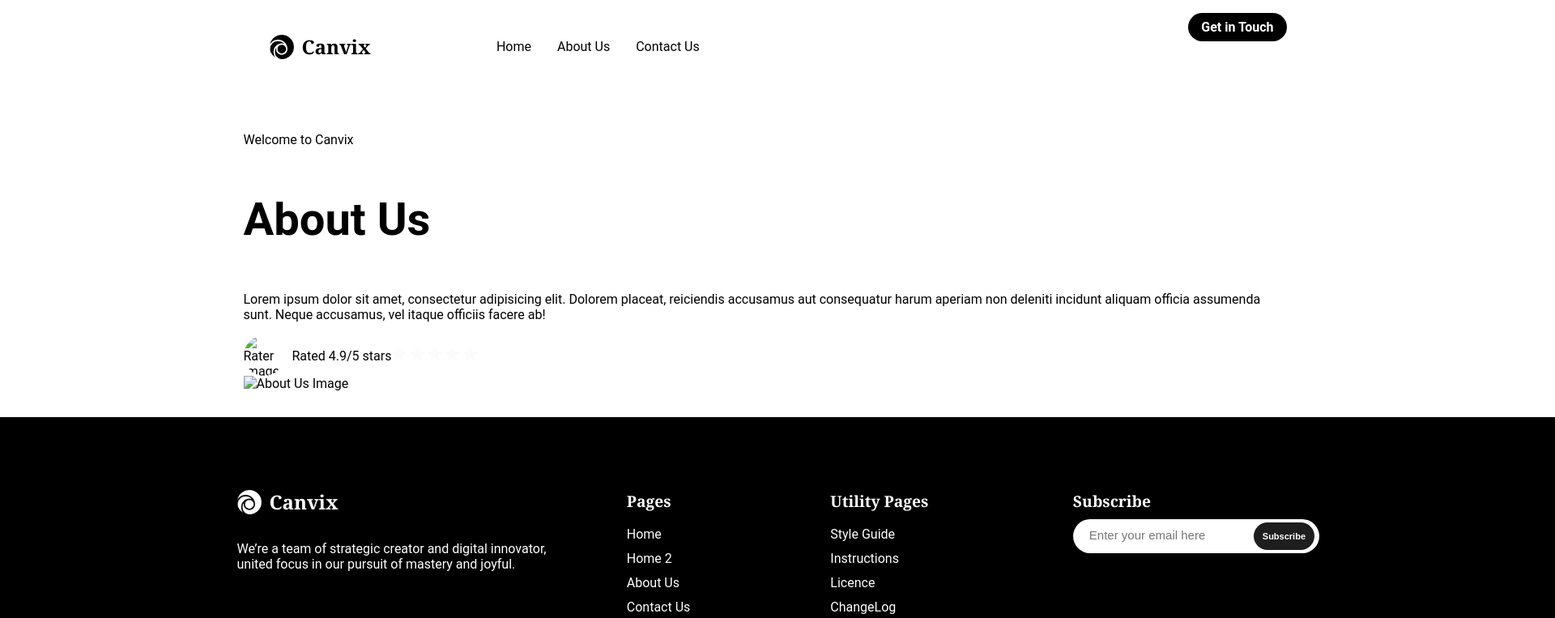
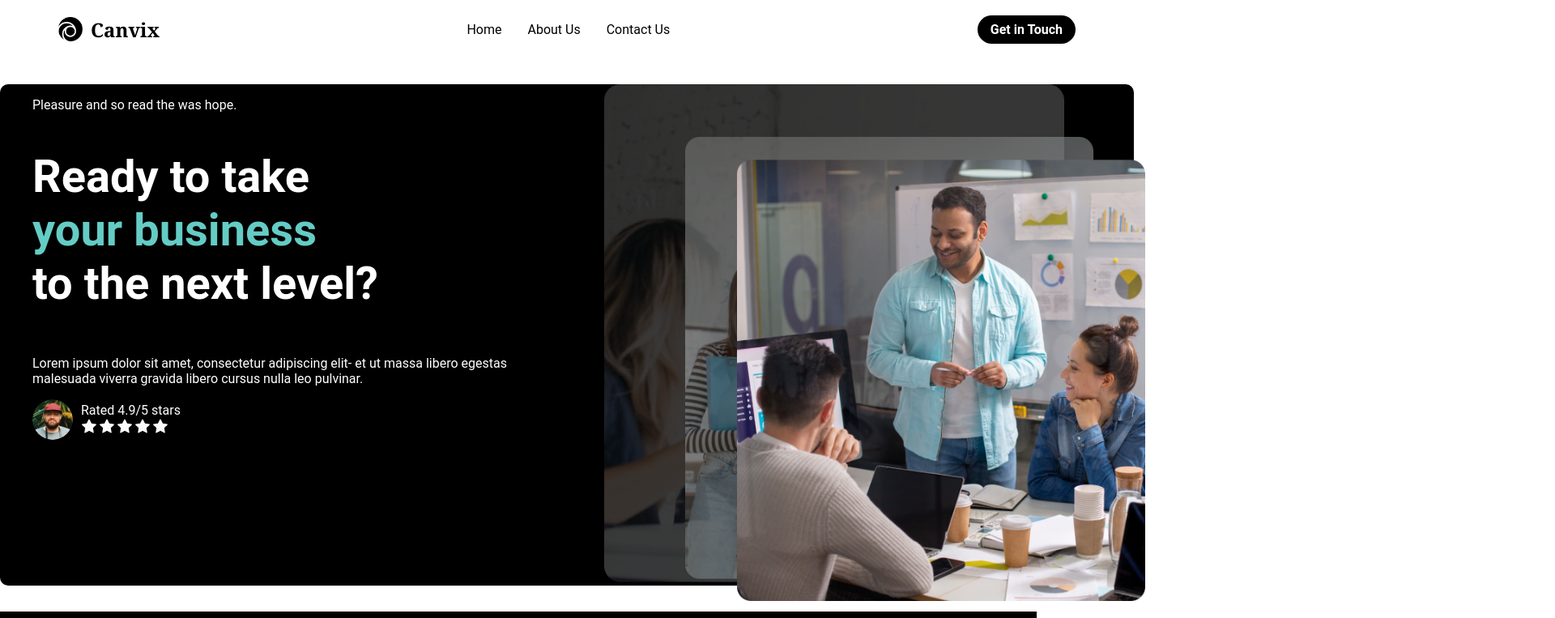
Before and after one commit to Khadijah-11/agency-website, a plain HTML site: page about-us.html in a window 1280 px wide. Shown: the top 763 px of the page at 81% size, 1920 px wide, since content can reach past the window. Drawn offline with Linux system fonts and the light colour scheme.

Commit message:
First about us section completed

```diff
--- a/about-us.html
+++ b/about-us.html
@@ -9,7 +9,7 @@
 </head>
 <body class="about-us-page">
 
-    <header class="main-header">
+    <header class="main-header header-inverse">
         <section class="wrapper">
             <div class="container">
                 <div class="logo">
@@ -23,35 +23,43 @@
                         <li><a href="contact.html">Contact Us</a></li>
                     </ul>
                 </nav>
-                <div class="get-in-touch">
-                    <a href="contact.html" class="btn black">Get in Touch</a>
+                <div class="get-in-touch about">
+                    <a href="contact.html" class="btn">Get in Touch</a>
                 </div>
             </div>
         </section>
     </header>
 
+
     <main>
         <section class="about-section">
-            <section class="wrapper">
+          <div class="about-wrapper">
             <div class="left-about-content">
-                    <p class="small-sentence">Welcome to Canvix</p>
-                    <h1>About Us</h1>
-                    <p>Lorem ipsum dolor sit amet, consectetur adipisicing elit. Dolorem placeat, reiciendis accusamus aut consequatur harum aperiam non deleniti incidunt aliquam officia assumenda sunt. Neque accusamus, vel itaque officiis facere ab!</p>
+              <p class="small-sentence">Pleasure and so read the was hope.</p>
+              <h1>Ready to take  <br>
+                <span class="highlight">your business</span><br>
+                to the next level?</h1>
+              <p>Lorem ipsum dolor sit amet, consectetur adipiscing elit- et ut massa libero egestas malesuada viverra gravida libero cursus nulla leo pulvinar.</p>
               <div class="rating">
-                        <img src="images/rater.jpg" alt="Rater Image" class="rater-image">
+                <img src="images/rater.png" alt="Rater Image" class="rater-image">
+                <div class="rating-details">
                     <span>Rated 4.9/5 stars</span>
                     <div class="stars">
                         <img src="images/icons/stars.png" alt="Star">
-
+                    </div>
                 </div>
             </div>
             </div>
             <div class="right-about-content">
-                    <img src="images/illustrations/about-us.jpg" alt="About Us Image" class="about-us-image">
+              <div class="image-wrapper">
+                <img src="images/illustrations/about-main.png" alt="About Us Image" class="about-us-image first-image">
+                <img src="images/illustrations/about-main2.png" class="about-us-image second-image">
+              </div>
+            </div>
           </div>
         </section>
-        </section>
     </main>
+
 
     <footer class="footer">
         <section class="wrapper footer">
--- a/css/about.css
+++ b/css/about.css
@@ -1,15 +1,8 @@
-body {
+body.about-us-page {
     background-color: #ffffff;
     font-family: Roboto, serif;
     margin: 0;
     padding: 0;
-}
-
-.wrapper {
-    max-width: 1400px;
-    margin: 0 auto;
-    padding: 0 40px;
-    box-sizing: border-box;
 }
 
 .header-inverse {
@@ -18,8 +11,6 @@ body {
 }
 
 .main-header {
-    background-color: #ffffff;
-    color: #000000;
     padding: 1em 0;
 }
 
@@ -28,11 +19,14 @@ body {
     align-items: center;
     justify-content: space-between;
     padding: 0 2em;
+    height: 40px;
+    /*flex-wrap: wrap;*/
 }
 
 .logo {
     display: flex;
     align-items: center;
+
 }
 
 .logo img {
@@ -49,7 +43,8 @@ body {
 
 nav {
     flex: 1;
-    text-align: center;
+    display: flex;
+    justify-content: center;
 }
 
 nav ul {
@@ -69,7 +64,7 @@ nav ul li a {
     text-decoration: none;
 }
 
-.get-in-touch {
+.get-in-touch{
     text-align: right;
 }
 
@@ -82,26 +77,29 @@ nav ul li a {
     font-size: 16px;
     font-weight: bold;
 }
-.about-section.wrapper {
-    display: flex;
-    background-color: #000000;
-    color: #ffffff;
-
-    border-radius: 10px;
-}
 
 .about-section {
     background-color: #ffffff;
     padding: 2em 0;
-    gap: 2em;
+}
+
+.about-wrapper {
+    display: flex;
+    background-color: #000000;
+    color: #ffffff;
+    padding: 2em;
+    border-radius: 10px;
     box-sizing: border-box;
+    width: 1400px;
+    margin: 0 auto;
+    padding: 0 40px;
 }
 
 .left-about-content {
     flex: 1;
-    color: #000;
+    color: #ffffff;
     margin-right: 2em;
-
+    width: 50%;
 }
 
 .left-about-content .small-sentence {
@@ -123,26 +121,46 @@ nav ul li a {
     align-items: center;
 }
 
-.rater-image {
+.rating .rater-image {
     width: 50px;
     height: 50px;
     border-radius: 50%;
     margin-right: 10px;
 }
 
-.stars img {
-    width: 100%;
-
+.rating .rating-details {
+    display: flex;
+    flex-direction: column;
 }
 
+.rating .stars img {
+    width: auto;
+    height: 20px;
+}
+
+
 .right-about-content {
-
     display: flex;
     justify-content: center;
     align-items: center;
+    width: 50%;
+    position: relative;
 }
 
-.right-about-content .about-us-image {
-    width: 100%;
-    height: auto;
+.image-wrapper {
+    position: relative;
 }
+
+.about-us-image.first-image {
+    position: relative;
+    z-index: 1;
+    max-width: 100%; /* Ensure the image scales within its container */
+}
+
+.about-us-image.second-image {
+    position: absolute;
+    top: 65px; /* Adjust as needed for overlap effect */
+    left: 100px; /* Adjust as needed for overlap effect */
+    z-index: 2;
+    max-width: 100%; /* Ensure the image scales within its container */
+}
--- a/css/global.css
+++ b/css/global.css
@@ -3,10 +3,12 @@ body {
     font-family: Roboto, serif;
     margin: 0;
     padding: 0;
-    width: 1921px;
-    height: 1041px;
+
 
   }
+  .highlight {
+    color: #64CCC5;
+}
 
 .wrapper {
     width: 1400px;
@@ -246,3 +248,5 @@ body {
 .white-background-small img {
     filter: invert(1);
 }
+
+/* Media Queries */
--- a/css/style.css
+++ b/css/style.css
@@ -91,9 +91,7 @@ nav ul li a {
     font-size: 3.5em;
     margin-bottom: 1em;
 }
-.highlight {
-    color: #64CCC5;
-}
+
 
 
 .left-homecontent h2 {
```
Also changed, not shown: images/rater.png (added). Lines whose indentation alone changed are shown as unchanged.
